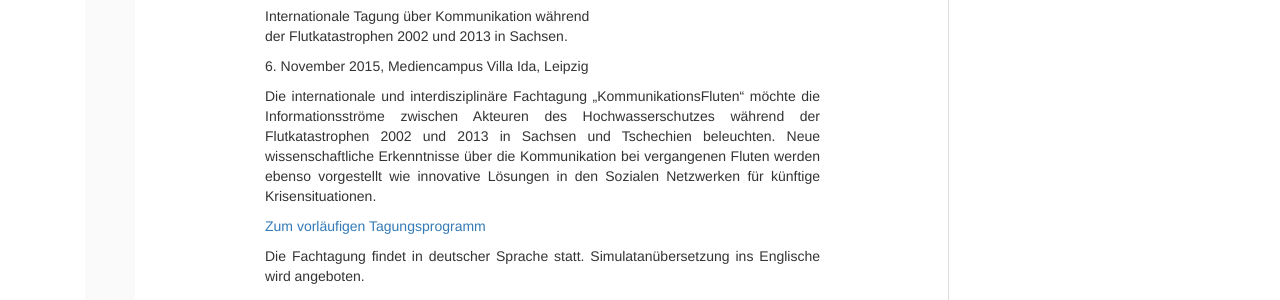
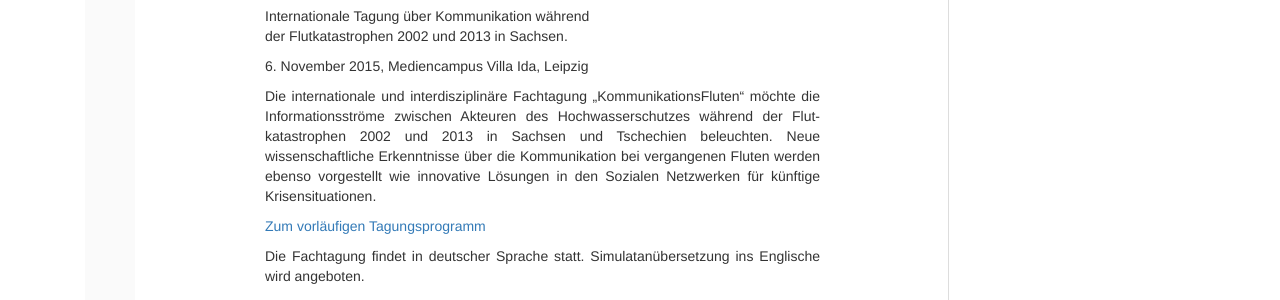
Before and after one commit to susedev/test, a Jekyll site: the page built from konferenz-kommunikationsfluten.html, in a window 1280 px wide. Shown: the part 376-676 px from the top of the page. Built offline with Jekyll 4.4.1, drawn with Linux system fonts in a browser that asks for light colours; nearby versions of some CDN libraries.

Commit message:
Edit from JekyllCMS

```diff
--- a/konferenz-kommunikationsfluten.html
+++ b/konferenz-kommunikationsfluten.html
@@ -13,7 +13,7 @@ der Flutkatastrophen 2002 und 2013 in Sachsen.</p>
 
 <p>6. November 2015, Mediencampus Villa Ida, Leipzig</p>
 
-<p style="text-align: justify;">Die internationale und interdisziplin&auml;re Fachtagung &bdquo;KommunikationsFluten&ldquo; m&ouml;chte die Informationsstr&ouml;me zwischen Akteuren des Hochwasserschutzes w&auml;hrend der Flutkatastrophen 2002 und 2013 in Sachsen und Tschechien beleuchten. Neue wissenschaftliche Erkenntnisse &uuml;ber die Kommunikation bei vergangenen Fluten werden ebenso vorgestellt wie innovative L&ouml;sungen in den Sozialen Netzwerken f&uuml;r k&uuml;nftige Krisensituationen.</p>
+<p style="text-align: justify;">Die internationale und interdisziplin&auml;re Fachtagung &bdquo;KommunikationsFluten&ldquo; m&ouml;chte die Informationsstr&ouml;me zwischen Akteuren des Hochwasserschutzes w&auml;hrend der Flut&shy;katastrophen 2002 und 2013 in Sachsen und Tschechien beleuchten. Neue wissenschaftliche Erkenntnisse &uuml;ber die Kommunikation bei vergangenen Fluten werden ebenso vorgestellt wie innovative L&ouml;sungen in den Sozialen Netzwerken f&uuml;r k&uuml;nftige Krisensituationen.</p>
 
 <p><a href="http://eijc.github.io/data/programm-uebersicht.html">Zum vorl&auml;ufigen Tagungsprogramm</a></p>
 
```
